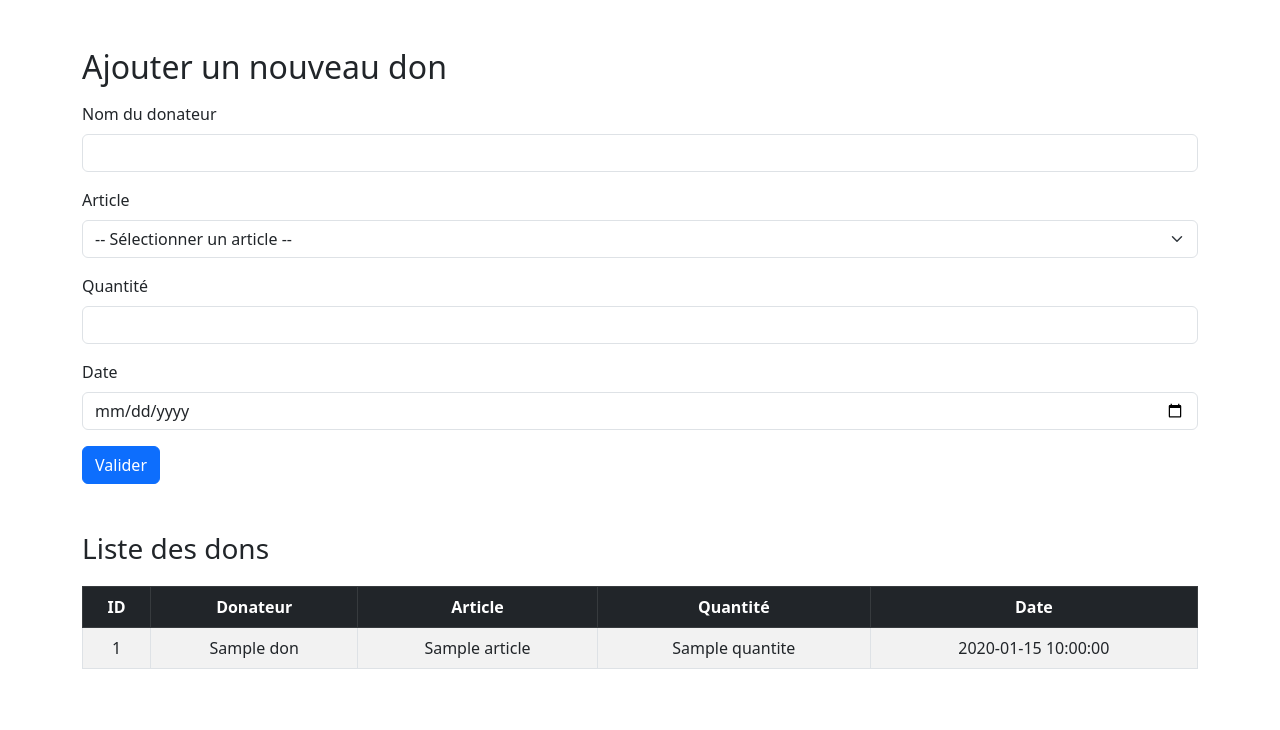
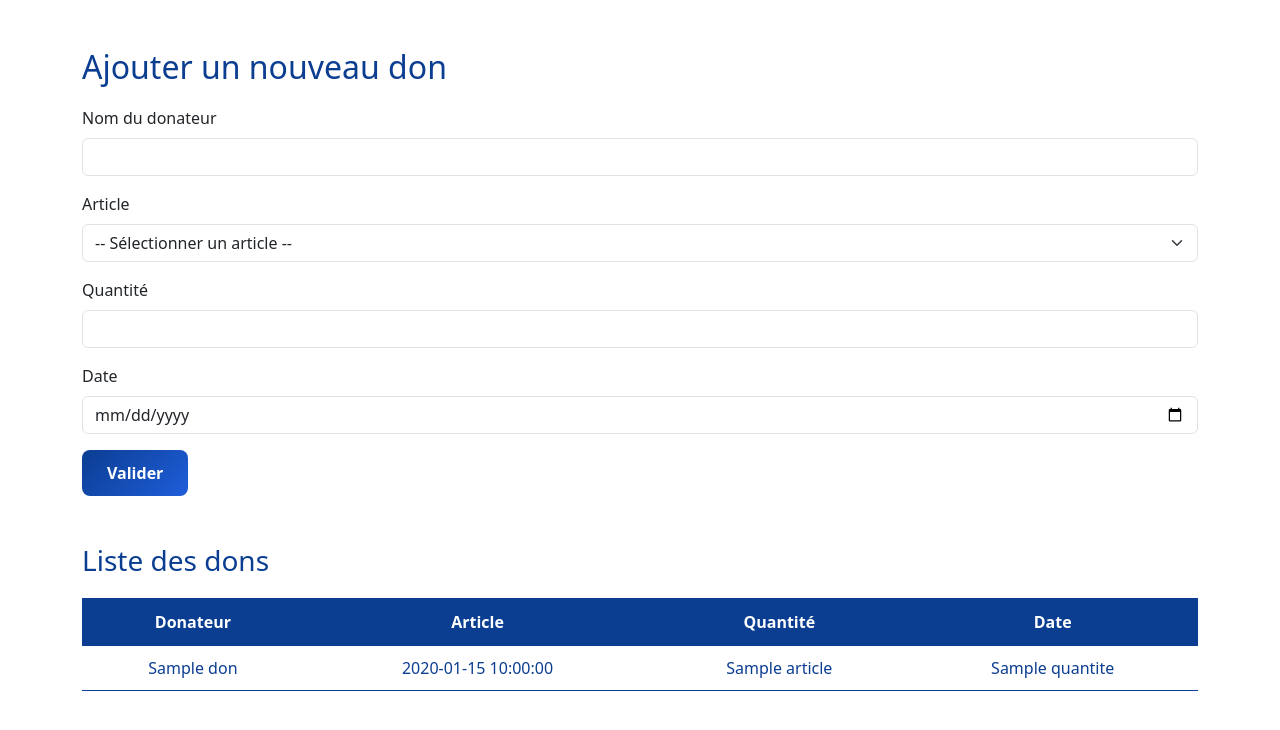
Before and after one commit to vanella123/ETU004135-ETU004290-ETU004117-BNGRC, a PHP site: template app/views/form_dons.php in a window 1280 px wide. Shown: the top 730 px of the page. Run offline with PHP 8.4, Linux system fonts and the light colour scheme; the template is opened without the code that fills it: most values are stand-ins (such as "Sample title", 1, 10 or a date in 2020).

Commit message:
formulaire avec css

```diff
--- a/app/views/form_dons.php
+++ b/app/views/form_dons.php
@@ -8,8 +8,68 @@
 <title>Nouveau Don</title>
 <link href="https://cdn.jsdelivr.net/npm/bootstrap@5.3.0/dist/css/bootstrap.min.css" rel="stylesheet">
 <style>
+    body {
+        /* background-color: #f8f9fa; gris clair */
+        /* font-family: 'Times New Roman'; */
+    }
+
+    h2, h3 {
+        color: #0b3d91; /* bleu marine */
+        margin-bottom: 20px;
+    }
+
     table { margin-top: 20px; text-align: center; }
+    /* Tableau dons */
+    .table-dons {
+        width: 100%;
+        border-collapse: collapse;
+        margin-top: 20px;
+    }
+
+    .table-dons thead {
+        background-color: #0b3d91; /* bleu marine */
+        color: white;
+    }
+
+    .table-dons thead th {
+        padding: 12px;
+        text-align: center;
+        font-weight: bold;
+    }
+
+    .table-dons tbody {
+        background-color: #ffffff; /* blanc */
+    }
+
+    .table-dons tbody td {
+        padding: 10px;
+        text-align: center;
+        color: #0b3d91; /* texte bleu */
+        border-bottom: 1px solid #0b3d91; /* ligne de séparation bleu */
+    }
+
+    .table-dons tbody tr:hover {
+        background-color: #f2f6ff; /* léger bleu au hover */
+    }
+
+    .btn-gradient {
+        background: linear-gradient(135deg, #0b3d91, #1f5edb);
+        color: white;
+        border: none;
+        padding: 11px 25px;
+        font-weight: bold;
+        border-radius: 8px;
+        transition: all 0.3s ease;
+    }
+
+    .btn-gradient:hover {
+        opacity: 0.9;
+        transform: scale(1.03);
+        color: white;
+    }
+
 </style>
+
 </head>
 <body>
 <div class="container mt-5">
@@ -45,14 +105,13 @@
             <input type="date" class="form-control" id="date_saisie" name="date_saisie" required>
         </div>
 
-        <button type="submit" class="btn btn-primary">Valider</button>
+        <button type="submit" class="btn btn-gradient">Valider</button>
     </form>
 
     <h3 class="mt-5">Liste des dons</h3>
-    <table class="table table-bordered table-striped">
-        <thead class="table-dark">
+    <table class="table-dons">
+        <thead>
             <tr>
-                <th>ID</th>
                 <th>Donateur</th>
                 <th>Article</th>
                 <th>Quantité</th>
@@ -62,15 +121,15 @@
         <tbody>
             <?php foreach ($dons as $don): ?>
                 <tr>
-                    <td><?= $don['id'] ?></td>
-                    <td><?= $don['donateur_nom'] ?? 'N/A' ?></td>
-                    <td><?= $don['article'] ?? '' ?></td>
-                    <td><?= $don['quantite'] ?></td>
-                    <td><?= $don['date_saisie'] ?></td>
+                    <td><?= htmlspecialchars($don['donateur_nom']) ?></td>
+                    <td><?= htmlspecialchars($don['date_saisie']) ?></td>
+                    <td><?= htmlspecialchars($don['article']) ?></td>
+                    <td><?= htmlspecialchars($don['quantite']) ?></td>
                 </tr>
             <?php endforeach; ?>
         </tbody>
     </table>
+
 </div>
 </body>
 </html>
```
